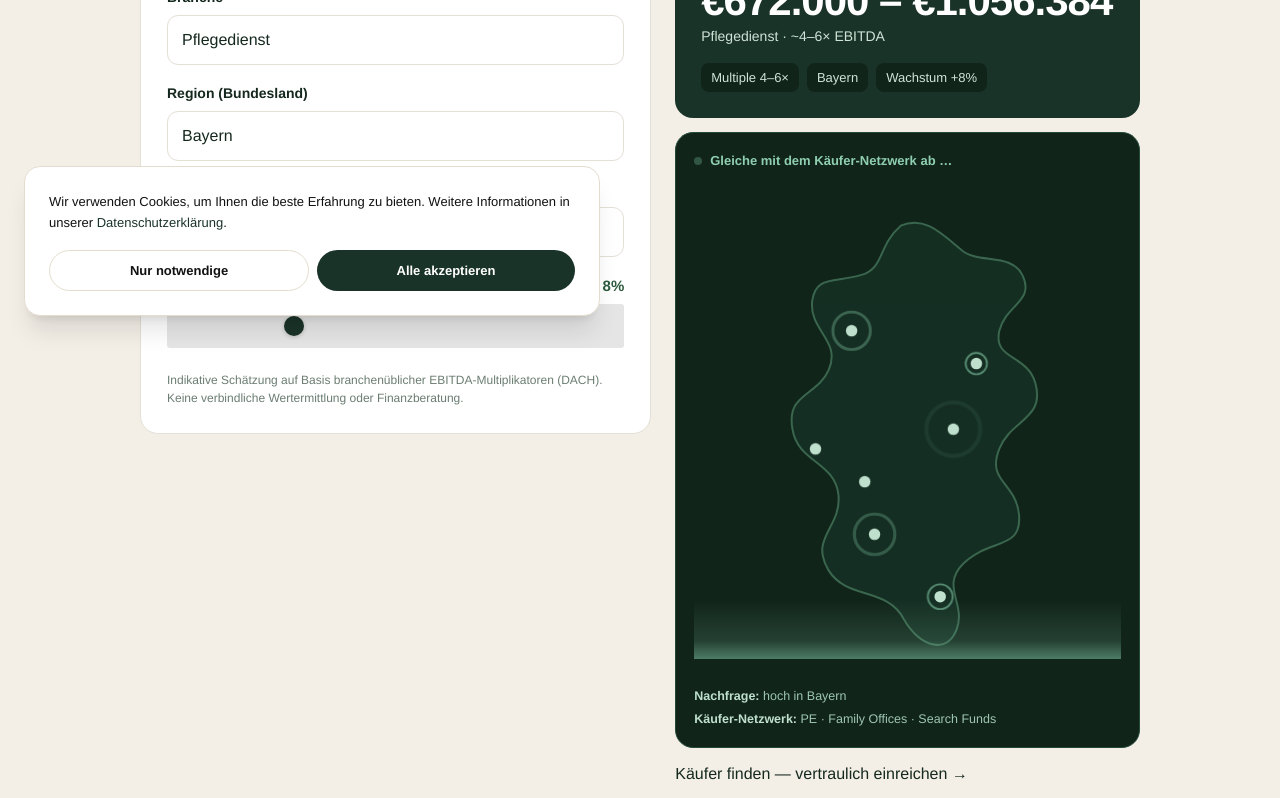
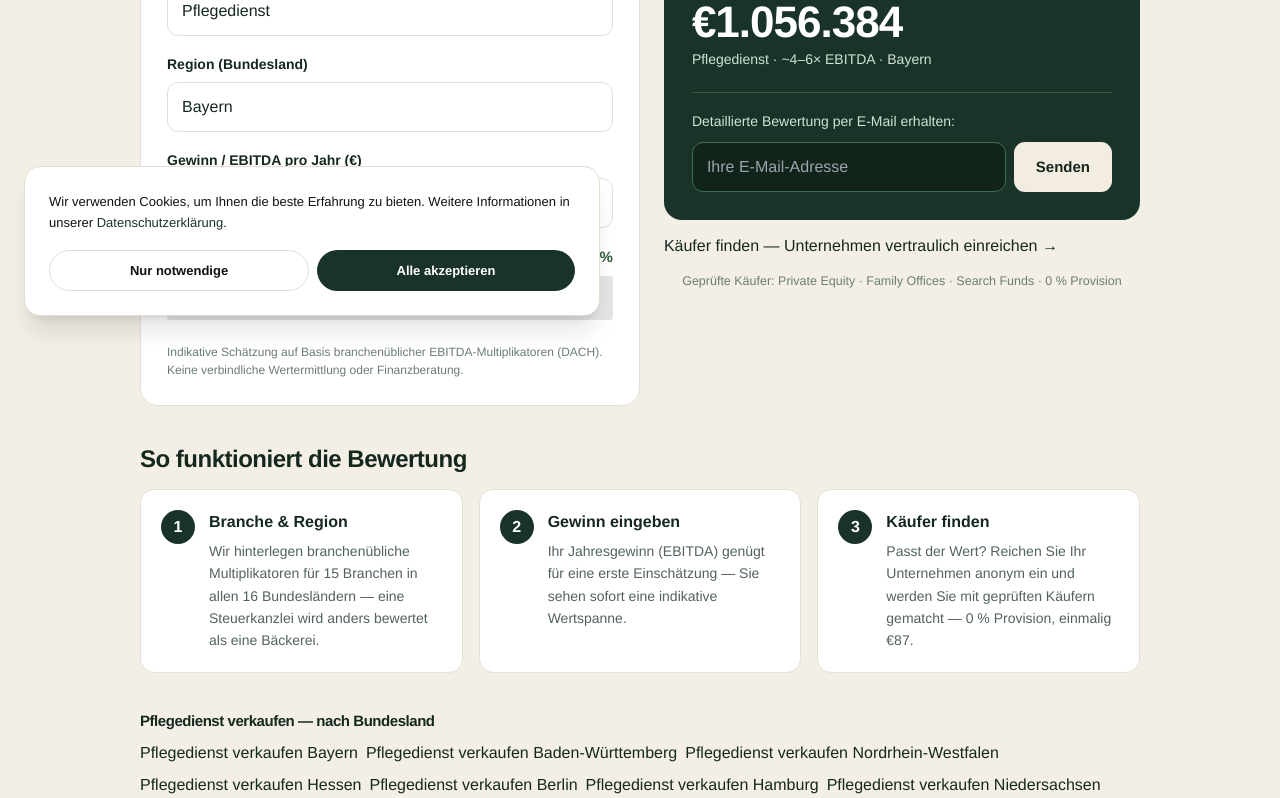
Before and after one commit to vcelkamarvin/Firmadeal, a Next.js app: page /unternehmenswert in a window 1280 px wide. Shown: the part 460-1258 px from the top of the page. Built offline with nearby package versions, Linux system fonts and the light colour scheme.

Commit message:
Simplify valuation: remove map, fewer fields
Simplify valuation: remove map, fewer fields

```diff
--- a/src/app/unternehmenswert/Rechner.tsx
+++ b/src/app/unternehmenswert/Rechner.tsx
@@ -16,21 +16,13 @@ const REGIONEN: Record<string, number> = {
   "Niedersachsen": 0.98, "Rheinland-Pfalz": 0.98, "Sachsen": 0.95, "Schleswig-Holstein": 0.97, "Brandenburg": 0.95,
   "Thüringen": 0.93, "Sachsen-Anhalt": 0.93, "Mecklenburg-Vorpommern": 0.92, "Saarland": 0.96, "Bremen": 0.99,
 };
-const CITIES: { name: string; x: number; y: number }[] = [
-  { name: "Hamburg", x: 96, y: 90 }, { name: "Berlin", x: 172, y: 110 }, { name: "Köln", x: 74, y: 162 },
-  { name: "Frankfurt", x: 104, y: 182 }, { name: "Leipzig", x: 158, y: 150 }, { name: "Stuttgart", x: 110, y: 214 },
-  { name: "München", x: 150, y: 252 },
-];
-const GERMANY = "M126,26 C112,38 116,52 102,56 C86,61 74,56 72,72 C70,90 90,96 82,114 C75,130 56,128 60,150 C63,170 86,170 88,190 C90,210 70,216 82,236 C93,254 118,246 128,266 C137,282 154,288 160,272 C166,256 150,246 164,232 C180,216 200,224 198,202 C196,182 178,182 186,162 C193,144 214,144 208,122 C203,104 182,108 186,90 C190,74 208,72 200,56 C193,42 172,50 162,40 C150,30 140,20 126,26 Z";
 
 export default function Rechner({ initialBranche, initialRegion, hideHero = false }: { initialBranche?: string; initialRegion?: string; hideHero?: boolean } = {}) {
   const [branche, setBranche] = useState(initialBranche && BRANCHEN[initialBranche] ? initialBranche : "Pflegedienst");
   const [region, setRegion] = useState(initialRegion && REGIONEN[initialRegion] ? initialRegion : "Bayern");
-  const [umsatz, setUmsatz] = useState(800000);
   const [ebitda, setEbitda] = useState(160000);
   const [growth, setGrowth] = useState(8);
   const [disp, setDisp] = useState<[number, number]>([640000, 960000]);
-  const [scan, setScan] = useState("Analysiere Nachfrage …");
   const [email, setEmail] = useState("");
   const [sent, setSent] = useState(false);
   const dispRef = useRef<[number, number]>([640000, 960000]);
@@ -61,44 +53,30 @@ export default function Rechner({ initialBranche, initialRegion, hideHero = fals
     return () => cancelAnimationFrame(rafRef.current);
   }, [targetLo, targetHi]);
 
-  useEffect(() => {
-    const msgs = [
-      `Analysiere Käufer-Nachfrage in ${region} …`,
-      `Prüfe Wettbewerber in Ihrer Region …`,
-      `Vergleiche Branchen-Multiplikatoren …`,
-      `Gleiche mit dem Käufer-Netzwerk ab …`,
-    ];
-    let i = 0;
-    setScan(msgs[0]);
-    const id = setInterval(() => { i = (i + 1) % msgs.length; setScan(msgs[i]); }, 1700);
-    return () => clearInterval(id);
-  }, [region]);
-
   const fmt = (n: number) => "€" + Math.round(n).toLocaleString("de-DE");
-  const fmtk = (n: number) => "€" + Math.round(n / 1000).toLocaleString("de-DE") + "k";
 
   return (
     <div className="uw">
       {!hideHero && (
       <header className="uw-hero">
         <div className="uw-wrap">
-          <div className="uw-eyebrow">UNTERNEHMENSBEWERTUNG · KOSTENLOS · DE · AT · CH</div>
+          <div className="uw-eyebrow">UNTERNEHMENSBEWERTUNG · KOSTENLOS</div>
           <h1 className="uw-h1">Was ist Ihr {short} wert?</h1>
           <p className="uw-lead">
-            Wählen Sie Branche und Region, geben Sie zwei Zahlen ein — und sehen Sie in Sekunden eine
-            indikative Bewertung. Live abgeglichen mit der Käufer-Nachfrage und dem Wettbewerb in Ihrer Region.
+            Branche und Region wählen, Gewinn eingeben — und sofort sehen, was Ihr Unternehmen wert ist.
             Anonym, kostenlos, ohne Makler.
           </p>
           <div className="uw-pills">
-            <span className="uw-pill">0% Provision</span>
+            <span className="uw-pill">0 % Provision</span>
             <span className="uw-pill">Anonym</span>
-            <span className="uw-pill">Einmalig €87 zum Inserieren</span>
+            <span className="uw-pill">In 60 Sekunden</span>
           </div>
         </div>
       </header>
       )}
 
       <section className="uw-wrap uw-grid">
+        {/* Inputs */}
         <div className="uw-card">
           <div className="uw-step">Ihre Angaben</div>
           <label className="uw-l">Branche</label>
@@ -109,56 +87,25 @@ export default function Rechner({ initialBranche, initialRegion, hideHero = fals
           <select className="uw-in" value={region} onChange={(e) => setRegion(e.target.value)}>
             {Object.keys(REGIONEN).map((r) => <option key={r} value={r}>{r}</option>)}
           </select>
-          <div className="uw-row">
-            <div>
-              <label className="uw-l">Jahresumsatz (€)</label>
-              <input className="uw-in" type="number" min={0} step={10000} value={umsatz} onChange={(e) => setUmsatz(+e.target.value)} />
-            </div>
-            <div>
-              <label className="uw-l">Gewinn / EBITDA (€)</label>
+          <label className="uw-l">Gewinn / EBITDA pro Jahr (€)</label>
           <input className="uw-in" type="number" min={0} step={10000} value={ebitda} onChange={(e) => setEbitda(+e.target.value)} />
-            </div>
-          </div>
           <label className="uw-l uw-slabel"><span>Jährliches Wachstum</span><span className="uw-sval">{growth}%</span></label>
           <input className="uw-range" type="range" min={0} max={30} value={growth} onChange={(e) => setGrowth(+e.target.value)} />
           <p className="uw-disc">Indikative Schätzung auf Basis branchenüblicher EBITDA-Multiplikatoren (DACH). Keine verbindliche Wertermittlung oder Finanzberatung.</p>
         </div>
 
+        {/* Result + conversion */}
         <div className="uw-side">
           <div className="uw-result">
             <div className="uw-rlabel">Geschätzter Unternehmenswert</div>
             <div className="uw-rval">{fmt(disp[0])} – {fmt(disp[1])}</div>
-            <div className="uw-rsub">{branche} · ~{m1.toLocaleString("de-DE")}–{m2.toLocaleString("de-DE")}× EBITDA</div>
-            <div className="uw-meta">
-              <span className="uw-mtag">Multiple {m1.toLocaleString("de-DE")}–{m2.toLocaleString("de-DE")}×</span>
-              <span className="uw-mtag">{region}</span>
-              <span className="uw-mtag">Wachstum +{growth}%</span>
-            </div>
-          </div>
+            <div className="uw-rsub">{branche} · ~{m1.toLocaleString("de-DE")}–{m2.toLocaleString("de-DE")}× EBITDA · {region}</div>
 
-          <div className="uw-map">
-            <div className="uw-maptop"><span className="uw-dot" /> {scan}</div>
-            <div className="uw-mapwrap">
-              <svg viewBox="0 0 260 300" className="uw-svg" aria-label="Karte von Deutschland — Nachfrage-Analyse">
-                <path d={GERMANY} className="uw-de" />
-                {CITIES.map((c, i) => (
-                  <g key={c.name}>
-                    <circle cx={c.x} cy={c.y} r="9" className="uw-ping" style={{ animationDelay: `${i * 0.5}s` }} />
-                    <circle cx={c.x} cy={c.y} r="3.5" className="uw-city" />
-                  </g>
-                ))}
-              </svg>
-              <div className="uw-scanline" />
-            </div>
-            <div className="uw-mapbot">
-              <span><b style={{ color: "#bfe0cd" }}>Nachfrage:</b> hoch in {region}</span>
-              <span><b style={{ color: "#bfe0cd" }}>Käufer-Netzwerk:</b> PE · Family Offices · Search Funds</span>
-            </div>
-          </div>
-
-          <Link href="/sell" className="uw-cta">Käufer finden — vertraulich einreichen →</Link>
+            <div className="uw-divider" />
 
             {!sent ? (
+              <>
+                <div className="uw-ecaption">Detaillierte Bewertung per E-Mail erhalten:</div>
                 <form className="uw-emailrow" onSubmit={(e) => {
                   e.preventDefault();
                   if (!email.includes("@")) return;
@@ -166,15 +113,20 @@ export default function Rechner({ initialBranche, initialRegion, hideHero = fals
                   fetch("/api/valuation-lead", {
                     method: "POST",
                     headers: { "Content-Type": "application/json" },
-                body: JSON.stringify({ email, branche, region, umsatz, ebitda, growth, valueLow: targetLo, valueHigh: targetHi }),
+                    body: JSON.stringify({ email, branche, region, ebitda, growth, valueLow: targetLo, valueHigh: targetHi }),
                   }).catch(() => {});
                 }}>
-              <input className="uw-email" type="email" required placeholder="E-Mail für Ihre Bewertung" value={email} onChange={(e) => setEmail(e.target.value)} />
+                  <input className="uw-email" type="email" required placeholder="Ihre E-Mail-Adresse" value={email} onChange={(e) => setEmail(e.target.value)} />
                   <button className="uw-emailbtn" type="submit">Senden</button>
                 </form>
+              </>
             ) : (
               <p className="uw-thanks">✓ Wir senden Ihre Bewertung an {email}.</p>
             )}
+          </div>
+
+          <Link href="/sell" className="uw-cta">Käufer finden — Unternehmen vertraulich einreichen →</Link>
+          <p className="uw-trustline">Geprüfte Käufer: Private Equity · Family Offices · Search Funds · 0 % Provision</p>
         </div>
       </section>
 
@@ -182,10 +134,9 @@ export default function Rechner({ initialBranche, initialRegion, hideHero = fals
         <h2 className="uw-h2">So funktioniert die Bewertung</h2>
         <div className="uw-steps">
           {[
-            ["1", "Branche & Region", "Wir hinterlegen die branchenüblichen Multiplikatoren für über 15 Branchen in allen 16 Bundesländern — denn eine Steuerkanzlei wird anders bewertet als eine Bäckerei, und Bayern anders als Brandenburg."],
-            ["2", "Zwei Zahlen", "Umsatz und Gewinn (EBITDA) genügen für eine erste Einschätzung. Profis bewerten Unternehmen über das Ertragswert- bzw. Multiplikator-Verfahren — genau das rechnen wir hier in Sekunden."],
-            ["3", "Nachfrage & Wettbewerb", "Wir gleichen Ihre Branche live mit der aktuellen Käufer-Nachfrage und dem Wettbewerb in Ihrer Region ab — so sehen Sie nicht nur den Wert, sondern auch, wie gefragt Ihr Betrieb gerade ist."],
-            ["4", "Käufer finden", "Passt der Wert? Reichen Sie Ihr Unternehmen anonym ein. Wir matchen Sie direkt mit geprüften Käufern aus unserem Netzwerk — 0% Provision, kein Makler, einmalig €87."],
+            ["1", "Branche & Region", "Wir hinterlegen branchenübliche Multiplikatoren für 15 Branchen in allen 16 Bundesländern — eine Steuerkanzlei wird anders bewertet als eine Bäckerei."],
+            ["2", "Gewinn eingeben", "Ihr Jahresgewinn (EBITDA) genügt für eine erste Einschätzung — Sie sehen sofort eine indikative Wertspanne."],
+            ["3", "Käufer finden", "Passt der Wert? Reichen Sie Ihr Unternehmen anonym ein und werden Sie mit geprüften Käufern gematcht — 0 % Provision, einmalig €87."],
           ].map(([n, t, d]) => (
             <div className="uw-stepcard" key={n}>
               <div className="uw-num">{n}</div>
@@ -223,59 +174,47 @@ export default function Rechner({ initialBranche, initialRegion, hideHero = fals
         .uw-hero{background:#1a3329;color:#fff;padding:48px 0 64px}
         .uw-eyebrow{font-size:13px;font-weight:700;letter-spacing:2.5px;color:#8fcfb0;margin-bottom:14px}
         .uw-h1{font-size:clamp(30px,5vw,52px);font-weight:700;letter-spacing:-1px;line-height:1.05;max-width:780px;margin:0}
-        .uw-lead{font-size:18px;color:#cfe3d7;margin-top:16px;max-width:660px;line-height:1.6}
+        .uw-lead{font-size:18px;color:#cfe3d7;margin-top:16px;max-width:560px;line-height:1.6}
         .uw-pills{display:flex;gap:10px;flex-wrap:wrap;margin-top:20px}
         .uw-pill{border:1px solid #3f6e54;color:#cfe3d7;border-radius:18px;padding:6px 14px;font-size:13px;font-weight:500}
-        .uw-grid{display:grid;grid-template-columns:1.1fr 1fr;gap:24px;margin-top:-34px;margin-bottom:20px;align-items:start}
-        .uw-card,.uw-result,.uw-map{border-radius:18px}
+        .uw-grid{display:grid;grid-template-columns:1.05fr 1fr;gap:24px;margin-top:-34px;margin-bottom:20px;align-items:start}
+        .uw-card,.uw-result{border-radius:18px}
         .uw-card{background:#fff;border:1px solid #e3e0d6;padding:26px}
         .uw-step{font-size:12px;font-weight:700;letter-spacing:1.5px;color:#2d5a3d;text-transform:uppercase}
         .uw-l{display:block;font-size:14px;font-weight:600;margin:18px 0 7px}
         .uw-in{width:100%;height:50px;border:1.5px solid #e3e0d6;border-radius:11px;padding:0 14px;font-family:inherit;font-size:16px;color:#15281e;background:#fff;outline:none}
         .uw-in:focus{border-color:#2d5a3d}
-        .uw-row{display:grid;grid-template-columns:1fr 1fr;gap:14px}
         .uw-slabel{display:flex;justify-content:space-between;align-items:baseline}
         .uw-sval{font-size:15px;font-weight:700;color:#2d5a3d}
         .uw-range{width:100%;accent-color:#2d5a3d;height:30px;cursor:pointer}
         .uw-disc{font-size:12px;color:#6b7d72;margin-top:16px;line-height:1.5}
         .uw-side{display:flex;flex-direction:column;gap:14px}
-        .uw-result{background:#1a3329;color:#fff;padding:26px}
+        .uw-result{background:#1a3329;color:#fff;padding:28px}
         .uw-rlabel{font-size:13px;letter-spacing:1.5px;color:#8fcfb0;font-weight:700;text-transform:uppercase}
-        .uw-rval{font-size:clamp(28px,5vw,42px);font-weight:700;letter-spacing:-1px;margin:10px 0 2px;line-height:1.05}
+        .uw-rval{font-size:clamp(30px,5vw,44px);font-weight:700;letter-spacing:-1px;margin:10px 0 4px;line-height:1.05}
         .uw-rsub{font-size:14px;color:#cfe3d7}
-        .uw-meta{display:flex;gap:8px;flex-wrap:wrap;margin-top:16px}
-        .uw-mtag{background:#11241a;border-radius:8px;padding:5px 10px;font-size:13px;color:#cfe3d7}
-        .uw-map{background:#11241a;border:1px solid #244a37;padding:18px}
-        .uw-maptop{font-size:13px;color:#8fcfb0;font-weight:600;display:flex;align-items:center;gap:8px}
-        .uw-dot{width:8px;height:8px;border-radius:50%;background:#7fc6a3;animation:uwblink 1.2s ease-in-out infinite}
-        .uw-mapwrap{position:relative;margin:12px 0;overflow:hidden;border-radius:10px}
-        .uw-svg{width:100%;height:auto;display:block}
-        .uw-de{fill:#163024;stroke:#3f6e54;stroke-width:1.2;opacity:.9}
-        .uw-city{fill:#bfe0cd}
-        .uw-ping{fill:none;stroke:#7fc6a3;stroke-width:1.4;transform-origin:center;transform-box:fill-box;animation:uwping 2.6s ease-out infinite}
-        .uw-scanline{position:absolute;left:0;right:0;height:60px;top:-60px;background:linear-gradient(to bottom,rgba(127,198,163,0) 0%,rgba(127,198,163,.18) 70%,rgba(127,198,163,.55) 100%);animation:uwscan 3.2s linear infinite}
-        .uw-mapbot{display:flex;flex-direction:column;gap:4px;font-size:12.5px;color:#9ec7b1}
-        .uw-cta{display:block;text-align:center;background:#f3ece0;color:#15281e;border-radius:12px;padding:16px;font-size:16px;font-weight:700;text-decoration:none}
+        .uw-divider{height:1px;background:#2f5a44;margin:22px 0 18px}
+        .uw-ecaption{font-size:14px;color:#cfe3d7;margin-bottom:10px;font-weight:500}
         .uw-emailrow{display:flex;gap:8px}
-        .uw-email{flex:1;height:48px;border:1px solid #3f6e54;background:#11241a;border-radius:10px;padding:0 14px;color:#fff;font-family:inherit;font-size:14px;outline:none}
-        .uw-emailbtn{height:48px;padding:0 18px;background:transparent;color:#cfe3d7;border:1px solid #3f6e54;border-radius:10px;font-family:inherit;font-size:14px;font-weight:600;cursor:pointer}
-        .uw-thanks{font-size:14px;color:#2d5a3d;font-weight:600}
-        .uw-how{margin-top:36px}
+        .uw-email{flex:1;height:50px;border:1px solid #3f6e54;background:#11241a;border-radius:11px;padding:0 14px;color:#fff;font-family:inherit;font-size:15px;outline:none}
+        .uw-email:focus{border-color:#7fc6a3}
+        .uw-emailbtn{height:50px;padding:0 22px;background:#f3ece0;color:#15281e;border:none;border-radius:11px;font-family:inherit;font-size:15px;font-weight:700;cursor:pointer;white-space:nowrap}
+        .uw-thanks{font-size:15px;color:#bfe0cd;font-weight:600;margin:0}
+        .uw-cta{display:block;text-align:center;background:#f3ece0;color:#15281e;border-radius:12px;padding:16px;font-size:16px;font-weight:700;text-decoration:none;border:1px solid #e3d9c6}
+        .uw-trustline{font-size:12.5px;color:#6b7d72;text-align:center;margin:0}
+        .uw-how{margin-top:40px}
         .uw-h2{font-size:24px;font-weight:700;letter-spacing:-.5px;margin-bottom:18px}
-        .uw-steps{display:grid;grid-template-columns:1fr 1fr;gap:16px}
+        .uw-steps{display:grid;grid-template-columns:repeat(3,1fr);gap:16px}
         .uw-stepcard{display:flex;gap:14px;background:#fff;border:1px solid #e3e0d6;border-radius:14px;padding:20px}
         .uw-num{flex-shrink:0;width:34px;height:34px;border-radius:50%;background:#1a3329;color:#fff;display:flex;align-items:center;justify-content:center;font-weight:700}
         .uw-st{font-size:16px;font-weight:700;margin:0 0 6px}
         .uw-sd{font-size:14px;color:#52635a;line-height:1.6;margin:0}
-        .uw-seo{margin-top:36px;padding-bottom:64px}
+        .uw-seo{margin-top:40px;padding-bottom:64px}
         .uw-seoh{font-size:15px;margin-bottom:12px}
         .uw-chips{display:flex;flex-wrap:wrap;gap:8px}
         .uw-chip{background:#fff;border:1px solid #e3e0d6;border-radius:18px;padding:7px 13px;font-size:13px;color:#2d5a3d;font-weight:600;text-decoration:none;display:inline-block}
         .uw-chip:hover{border-color:#2d5a3d;background:#f5faf7}
-        @keyframes uwblink{0%,100%{opacity:.3}50%{opacity:1}}
-        @keyframes uwping{0%{transform:scale(.4);opacity:.9}70%{opacity:0}100%{transform:scale(2.4);opacity:0}}
-        @keyframes uwscan{0%{top:-60px}100%{top:100%}}
-        @media(max-width:780px){.uw-grid{grid-template-columns:1fr;margin-top:-24px}.uw-steps{grid-template-columns:1fr}}
+        @media(max-width:820px){.uw-grid{grid-template-columns:1fr;margin-top:-24px}.uw-steps{grid-template-columns:1fr}}
       `}</style>
     </div>
   );
```
Lines whose indentation alone changed are shown as unchanged.
